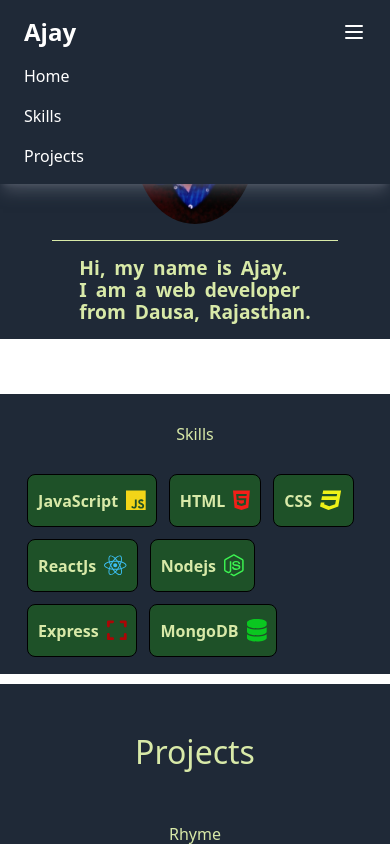
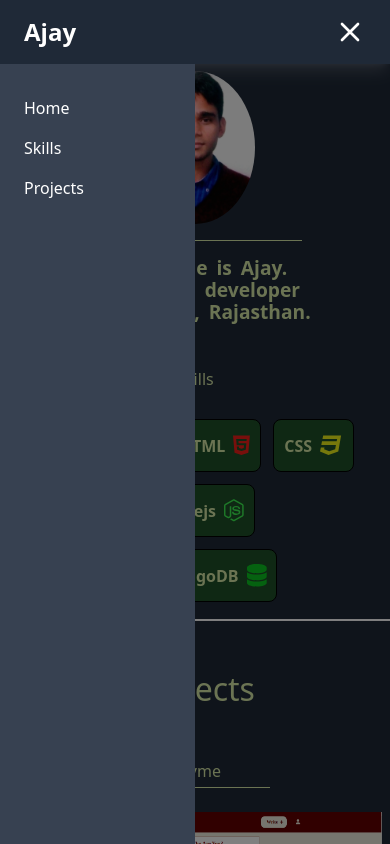
Before and after one commit to ajay020/portfolio, a Next.js app: page / in a window 390 px wide. Both pictures are taken after a click on the button 354 px from the left and 32 px from the top of the page. Shown: the top 844 px of the page. Built offline with nearby package versions, Linux system fonts and the light colour scheme.

Commit message:
Add menuicon in the navbar for small screens. on clicking on the menuIcon, a sidebar opens with navlinks

```diff
--- a/src/components/Navbar.tsx
+++ b/src/components/Navbar.tsx
@@ -3,6 +3,7 @@
 
 import { motion } from "framer-motion";
 import NavLink from "./NavLink";
+import Sidebar from "./Sidebar";
 
 const navItems = ["Home", "Skills", "Projects"];
 
@@ -15,7 +16,12 @@
   };
 
   return (
-    <nav className="bg-gray-800 py-4 px-6 md:px-12 fixed top-0 w-full z-50 shadow-lg shadow-gray-500/50">
+    <div className="relative">
+      <nav
+        className="bg-gray-800 py-4
+     px-6 md:px-12 fixed top-0 w-full
+      z-30 shadow-lg shadow-gray-500/50"
+      >
         <div className="flex items-center justify-between">
           <Link
             href="#home"
@@ -27,7 +33,11 @@
 
           <ul className="hidden lg:flex space-x-4">
             {navItems.map((item) => (
-            <li onClick={() => setSelectedItem(item)} className={""} key={item}>
+              <li
+                onClick={() => setSelectedItem(item)}
+                className={""}
+                key={item}
+              >
                 <NavLink text={item} />
                 {item === selectedItem ? (
                   <motion.div
@@ -39,42 +49,53 @@
             ))}
           </ul>
 
-        <button
+          <motion.button
             className="text-white focus:outline-none lg:hidden"
             onClick={toggleMenu}
+            initial={{ opacity: 0 }} // Initial opacity of the cross icon
+            animate={{ opacity: 1 }} // Animates the opacity to 1
+            transition={{ duration: 0.3 }} // Sets the transition duration to 0.3 seconds
           >
-          <svg
-            className="h-6 w-6"
+            {!isMenuOpen ? (
+              <motion.svg
+                className="h-8 w-8"
                 fill="none"
                 viewBox="0 0 24 24"
                 stroke="currentColor"
               >
-            <path
+                <motion.path
                   strokeLinecap="round"
                   strokeLinejoin="round"
                   strokeWidth={2}
                   d="M4 6h16M4 12h16M4 18h16"
+                  initial={{ pathLength: 0, rotate: -60 }} // Initial path length of the icon
+                  animate={{ pathLength: 1, rotate: 0 }} // Animates the path length to 1
+                  transition={{ duration: 0.3 }} // Sets the transition duration to 0.3 seconds
+                />
+              </motion.svg>
+            ) : (
+              <svg
+                viewBox="0 0 24 24"
+                className="h-8 w-8"
+                fill="none"
+                stroke="currentColor"
+                strokeWidth="2"
+                strokeLinecap="round"
+                strokeLinejoin="round"
+              >
+                <motion.path
+                  d="M18 6L6 18M6 6l12 12"
+                  initial={{ opacity: 0, rotate: -60 }} // Initial opacity of the cross icon
+                  animate={{ opacity: 1, rotate: 0 }} // Animates the opacity to 1
+                  transition={{ duration: 0.3 }} // Sets the transition duration to 0.3 seconds
                 />
               </svg>
-        </button>
+            )}
+          </motion.button>
         </div>
-
-      {isMenuOpen && (
-        <div className="mt-4 lg:hidden">
-          <ul className="flex flex-col space-y-4">
-            <li>
-              <NavLink text="Home" />
-            </li>
-            <li>
-              <NavLink text="Skills" />
-            </li>
-            <li>
-              <NavLink text="Projects" />
-            </li>
-          </ul>
+      </nav>
+      <Sidebar isOpen={isMenuOpen} toggleMenu={toggleMenu} />
     </div>
-      )}
-    </nav>
   );
 };
 
--- a/src/components/Project.tsx
+++ b/src/components/Project.tsx
@@ -32,7 +32,6 @@
           <p>{description}</p>
           <button>
             <Link href={projectLink} target="_blank">
-              {" "}
               Live Demo
             </Link>
           </button>
--- /dev/null
+++ b/src/components/Sidebar.tsx
@@ -0,0 +1,48 @@
+import { motion } from "framer-motion";
+import NavLink from "./NavLink";
+
+interface PropType {
+  isOpen: boolean;
+  toggleMenu: () => void;
+}
+
+const navItems = ["Home", "Skills", "Projects"];
+
+const Sidebar = ({ isOpen, toggleMenu }: PropType) => {
+  return (
+    <motion.div
+      onClick={toggleMenu}
+      className="bg-black
+       bg-opacity-50
+       transparent
+       fixed
+       top-16
+       bottom-0
+       w-full
+         h-screen
+        z-50 lg:hidden"
+      initial={{ x: "-100%" }}
+      animate={{ x: isOpen ? "0%" : "-100%" }}
+      transition={{ duration: 0.3 }}
+    >
+      <motion.div
+        className={`bg-gray-700
+
+         px-6 py-8 w-1/2  h-screen `}
+        initial={{ x: "-100%" }}
+        animate={{ x: isOpen ? "0%" : "-100%" }}
+        transition={{ duration: 0.3 }}
+      >
+        <ul className="flex flex-col space-y-4">
+          {navItems.map((item) => (
+            <li onClick={toggleMenu} key={item}>
+              <NavLink text={item} />
+            </li>
+          ))}
+        </ul>
+      </motion.div>
+    </motion.div>
+  );
+};
+
+export default Sidebar;
--- a/src/styles/Header.module.css
+++ b/src/styles/Header.module.css
@@ -7,11 +7,11 @@
   justify-content: space-between;
   align-items: center;
   width: 100%;
-  margin: 55px auto;
+  margin: 55px auto 0 auto;
 }
 
 .header__divider {
-  width: 80%;
+  width: 60%;
   height: 1px;
   margin: 16px 0;
   background-color: var(--color_green_text);
@@ -39,14 +39,14 @@
     padding: 1rem;
     display: flex;
     height: 90vh;
-    margin: 12px auto;
+    margin: 2px auto;
     flex-direction: row;
     justify-content: space-evenly;
     align-items: center;
   }
   .header__divider {
     width: 1px;
-    height: 80%;
+    height: 50%;
     margin: 16px 0;
   }
   .header__info p {
--- a/src/styles/Project.module.css
+++ b/src/styles/Project.module.css
@@ -38,7 +38,7 @@
   display: block;
   max-width: 100%;
   max-height: 100%;
-  width: auto;
+  width: 90%;
   height: auto;
   margin: auto;
 }
--- a/src/styles/ProjectList.module.css
+++ b/src/styles/ProjectList.module.css
@@ -1,7 +1,7 @@
 .project_list {
   background-color: var(--color_black);
   width: 100%;
-  margin: 10px auto;
+  margin: 2px auto;
   padding: 1rem 0.5rem;
 }
 
--- a/src/styles/Skills.module.css
+++ b/src/styles/Skills.module.css
@@ -3,7 +3,7 @@
   padding: 8px 4px;
   width: 100%;
   height: 280px;
-  margin: 8px auto;
+  margin: 0px auto;
 }
 .skills h2 {
   text-align: center;
```
Lines whose indentation alone changed are shown as unchanged.
